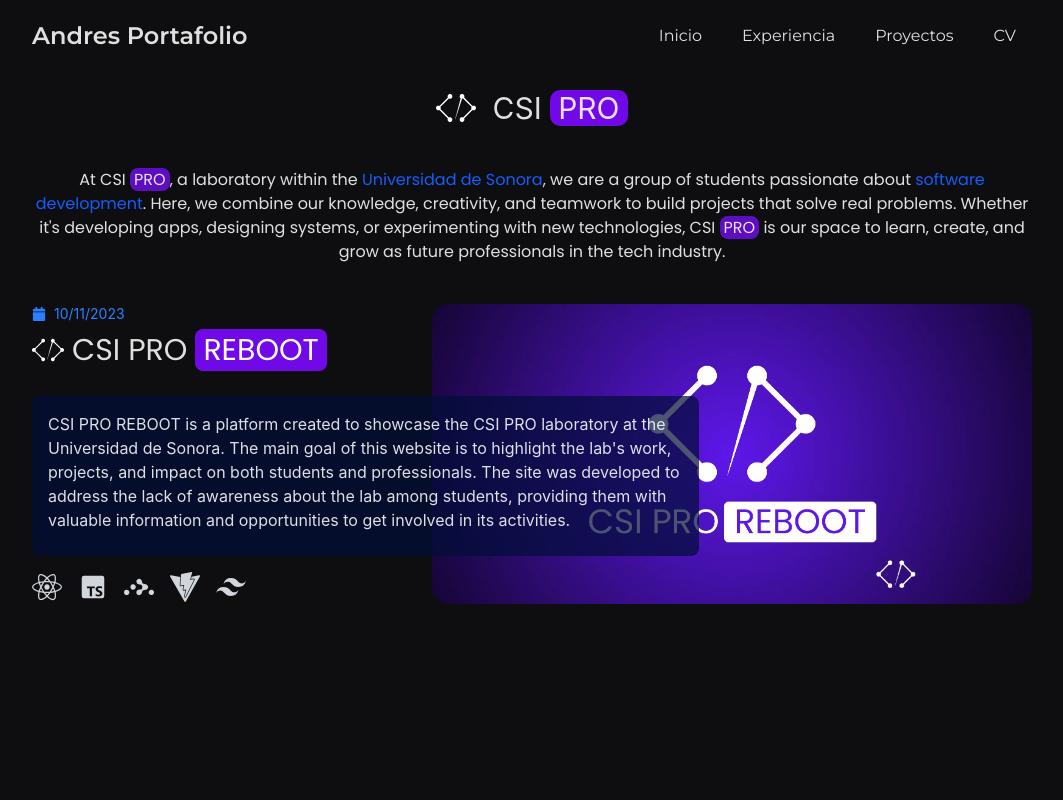
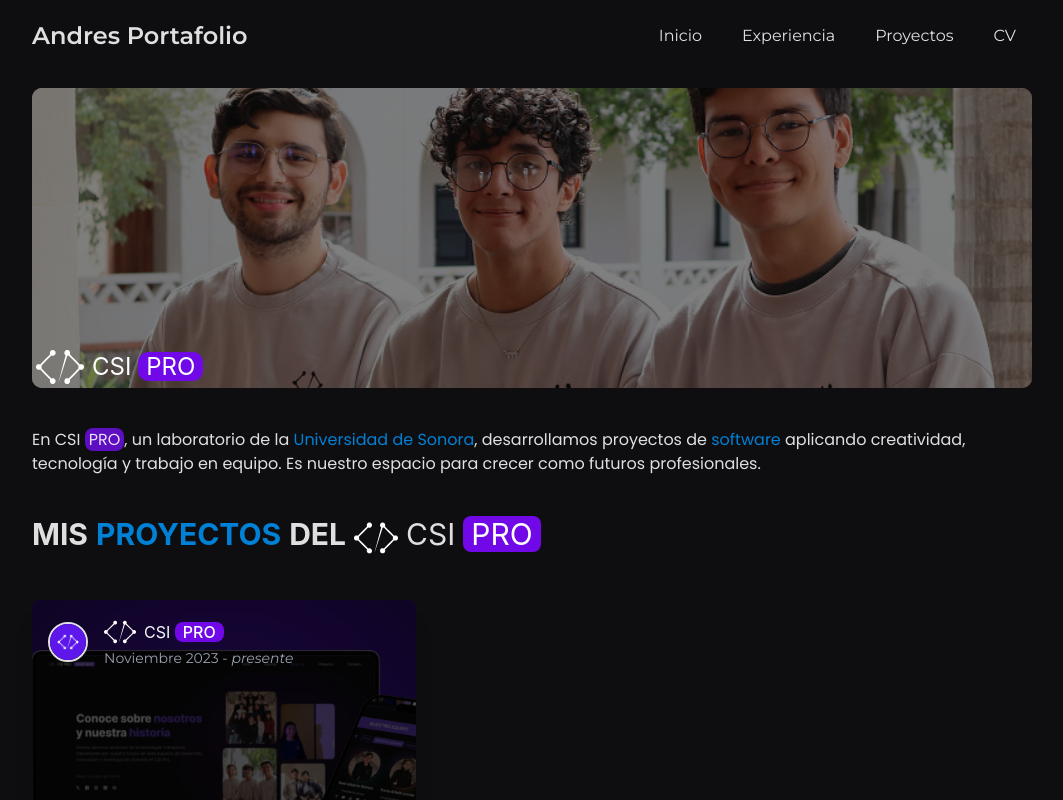
Before and after one commit to AndresAntelo21/portafolio, a React (Vite) app: page /csipro in a window 1280 px wide. Shown: the top 800 px of the page, without its empty margins (108-1171 px from the left). Built offline with nearby package versions, Linux system fonts and the light colour scheme; a web font is replaced by a local one.

Commit message:
Implement code changes to enhance functionality and improve performance

```diff
--- a/src/projects/work-experience-page/csipro/csipro.tsx
+++ b/src/projects/work-experience-page/csipro/csipro.tsx
@@ -1,39 +1,65 @@
-import { ProjectsCard } from "@/components/home/sections/projects/projects-card";
-import { FaReact } from "react-icons/fa";
-import { RiTailwindCssFill } from "react-icons/ri";
-import { SiVite, SiReactrouter } from "react-icons/si";
-import { BiLogoTypescript } from "react-icons/bi";
+import { Card } from "@/components/home/sections/work-experience/experience";
 export const Csipro = () => {
   return (
-    <div className="flex flex-col justify-center gap-10">
-      <div className="flex flex-row items-center justify-center gap-4 text-3xl">
+    <div className="flex flex-col justify-center md:items-start gap-10">
+      <div className="w-full h-50 overflow-hidden rounded-lg relative lg:h-75">
+        <img src="/work-experience/csipro/reales.png" alt="imagen del CSI" className="object-cover w-full h-full object-center" />
+        <div className="absolute inset-0 bg-black/50"></div>
+        <div className="absolute left-1 bottom-1 flex items-center gap-2  text-white">
           <img
             src="/projects/csipro.svg"
             alt="logo del laboratorio CSI PRO"
-          className="h-10 w-10"
+            className="w-12"
           />
-        <h1>
+          <h1 className="text-2xl">
             CSI <span className="rounded-lg bg-violet-700 px-2">PRO</span>
           </h1>
         </div>
-      <div className="font-poppins z-10 text-justify lg:text-center">
+      </div>
+      <div className="font-poppins">
         <p>
-          At CSI <span className="rounded-md bg-violet-800 px-1">PRO</span>, a
-          laboratory within the{" "}
-          <span className="text-blue-600">Universidad de Sonora</span>, we are a
-          group of students passionate about{" "}
-          <span className="text-blue-600">software development</span>. Here, we
-          combine our knowledge, creativity, and teamwork to build projects that
-          solve real problems. Whether it's developing apps, designing systems,
-          or experimenting with new technologies, CSI{" "}
-          <span className="rounded-md bg-violet-800 px-1">PRO</span> is our
-          space to learn, create, and grow as future professionals in the tech
-          industry.
+          En CSI <span className="rounded-md bg-violet-800 px-1">PRO</span>, un
+          laboratorio de la{" "}
+          <span className="text-blue-primary">Universidad de Sonora</span>, desarrollamos
+          proyectos de{" "}
+          <span className="text-blue-primary">software</span> aplicando creatividad,
+          tecnología y trabajo en equipo. Es nuestro espacio para crecer como futuros
+          profesionales.
         </p>
       </div>
-
-      <ProjectsCard
-        imageSrc="/projects/csipro/csipro-cover.webp"
+      <div className="flex gap-2">
+        {/* <h1 className="relative z-10 text-left text-3xl font-bold">
+          MIS <span className="text-blue-primary">PROYECTOS</span> DEL
+        </h1> */}
+        <div className=" flex  gap-2 flex-wrap relative z-10 text-left text-3xl font-bold">MIS <span className="text-blue-primary">PROYECTOS</span> DEL
+          <div className="flex items-start gap-2 font-normal">
+            <img src="/projects/csipro.svg" alt="" className="size-11" />
+            CSI
+            <span className="rounded-md bg-violet-700 px-2 font-base text-white"> PRO</span>
+          </div>
+        </div>
+      </div>
+      <Card
+        backgroundImage="/projects/csipro/csi-slide4.webp"
+        avatarSrc="/work-experience/csipro/csi-logo.png"
+        authorName={
+          <div className="flex items-center gap-2">
+            <img
+              src="/projects/csipro.svg"
+              alt="Logo del laboratorio CSI PRO"
+              className="h-8 w-8"
+            />
+            <div className="font-normal">
+              CSI  {""}
+              <span className="rounded-md bg-violet-700 px-2 font-medium text-white">
+                PRO
+              </span>
+            </div>
+          </div>
+        }
+        readTime={
+          <p className=" text-gray-400">Noviembre 2023 - <span className="italic">presente</span></p>
+        }
         title={
           <div className="flex items-center gap-2">
             <img
@@ -42,29 +68,14 @@ export const Csipro = () => {
               className="h-8 w-8"
             />
             <div className="font-normal">
-              CSI PRO{" "}
+              CSI PRO {""}
               <span className="rounded-md bg-violet-700 px-2 font-medium text-white">
                 REBOOT
               </span>
             </div>
           </div>
         }
-        date="10/11/2023"
-        description="CSI PRO REBOOT is a platform created to showcase
-              the CSI PRO laboratory at the
-              Universidad de Sonora. The main goal of this
-              website is to highlight the lab's work, projects, and impact on
-              both students and professionals.
-              The site was developed to address the lack of awareness about the
-              lab among students, providing them with valuable information and
-              opportunities to get involved in its activities."
-        icons={[
-          FaReact,
-          BiLogoTypescript,
-          SiReactrouter,
-          SiVite,
-          RiTailwindCssFill,
-        ]}
+        description="CSI PRO REBOOT es una plataforma que muestra el trabajo, proyectos e impacto del laboratorio CSI PRO de la Universidad de Sonora."
         linkUrl="/csipro-web"
       />
     </div>
```
Also changed, not shown: src/components/home/sections/projects/projects.tsx (+0 -8 lines), public/work-experience/csipro/reales.png (added). Lines whose indentation alone changed are shown as unchanged.
